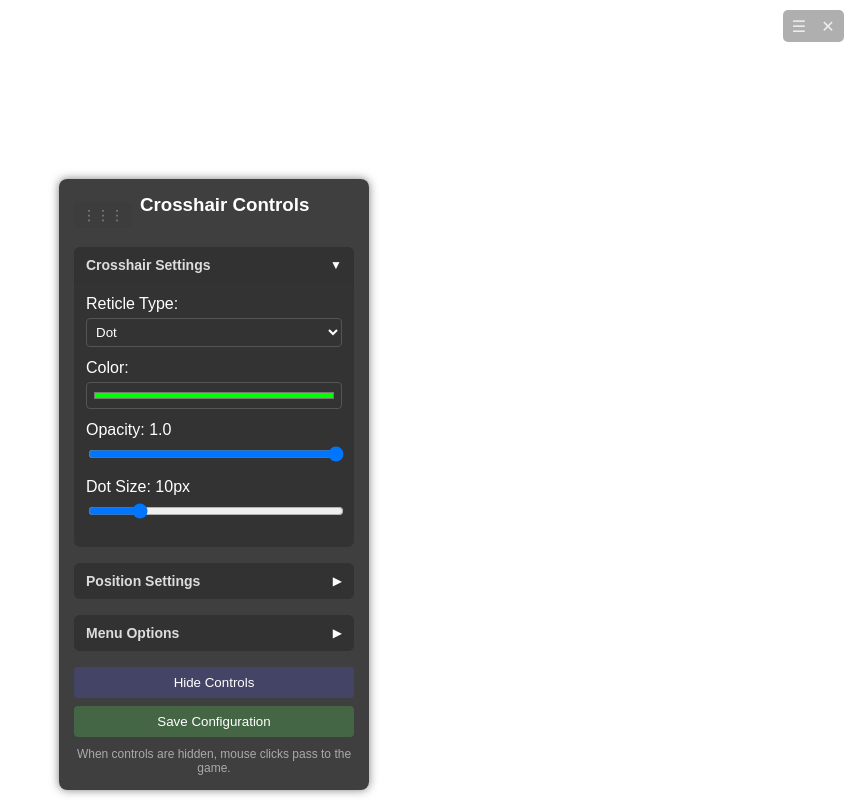
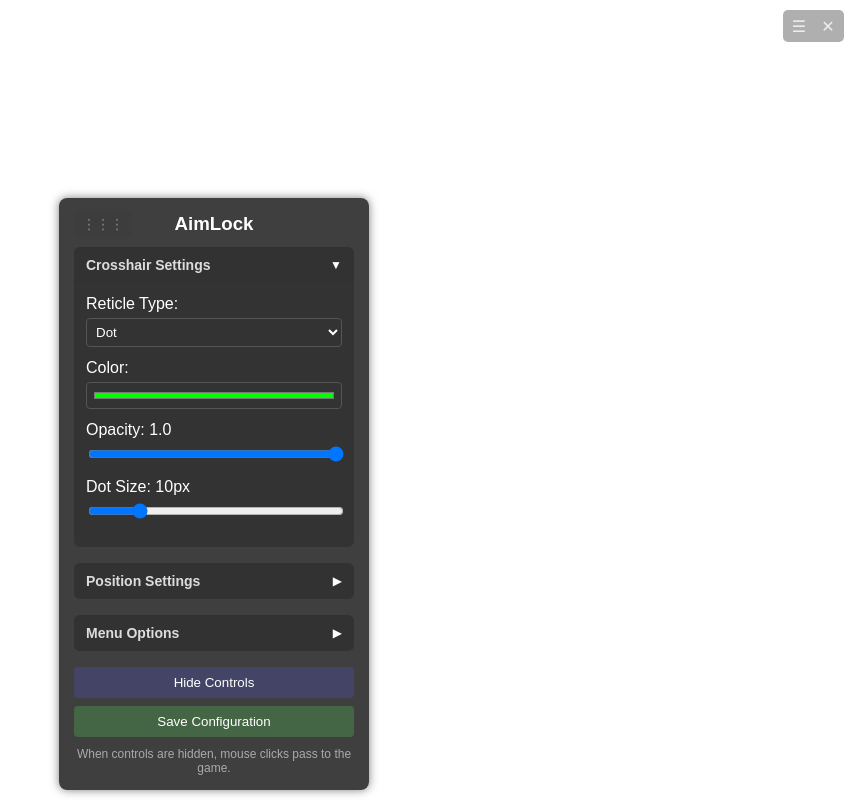
Before and after one commit to edddie7z/crosshair-overlay, an Electron app: page index.html in a window 1280 px wide. Shown: the whole page, without its empty margins (426-1280 px from the left). Drawn offline with Linux system fonts and the light colour scheme; no server answers.

Commit message:
Updated styling

```diff
--- a/index.html
+++ b/index.html
@@ -3,7 +3,7 @@
   <head>
     <meta charset="UTF-8" />
     <meta name="viewport" content="width=device-width, initial-scale=1.0" />
-    <title>Crosshair AimLock</title>
+    <title>AimLock</title>
     <link rel="stylesheet" href="style.css" />
   </head>
   <body>
@@ -34,7 +34,7 @@
     <div id="controlsPanel">
       <div class="panel-header">
         <div class="drag-handle" id="controlsPanelHandle">⋮⋮⋮</div>
-        <h3>Crosshair Controls</h3>
+        <h3>AimLock</h3>
       </div>
 
       <!-- Collapsible Section: Crosshair Settings -->
--- a/style.css
+++ b/style.css
@@ -239,8 +239,9 @@ button:hover {
 }
 
 h3 {
-  margin-top: 0;
+  margin: 0;
   text-align: center;
+  flex-grow: 1;
 }
 
 .info-text,
@@ -308,6 +309,7 @@ h3 {
 /* Panel header with drag handle */
 .panel-header {
   display: flex;
+  justify-content: center;
   align-items: center;
   margin-bottom: 12px;
   cursor: default;
@@ -319,7 +321,10 @@ h3 {
   padding: 5px 8px;
   font-size: 14px;
   color: #888;
-  margin-right: 8px;
+  position: absolute;
+  left: 0;
+  top: 50%;
+  transform: translateY(-50%);
   border-radius: 4px;
   background-color: rgba(60, 60, 60, 0.5);
   transition: all 0.2s ease;
```
